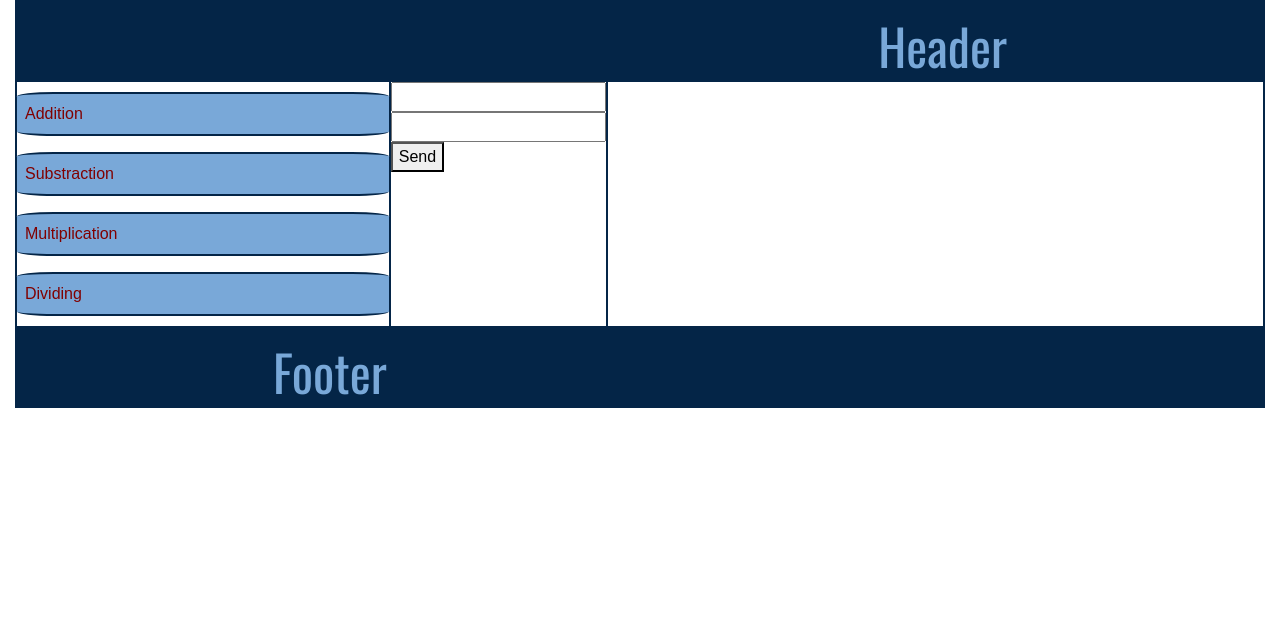
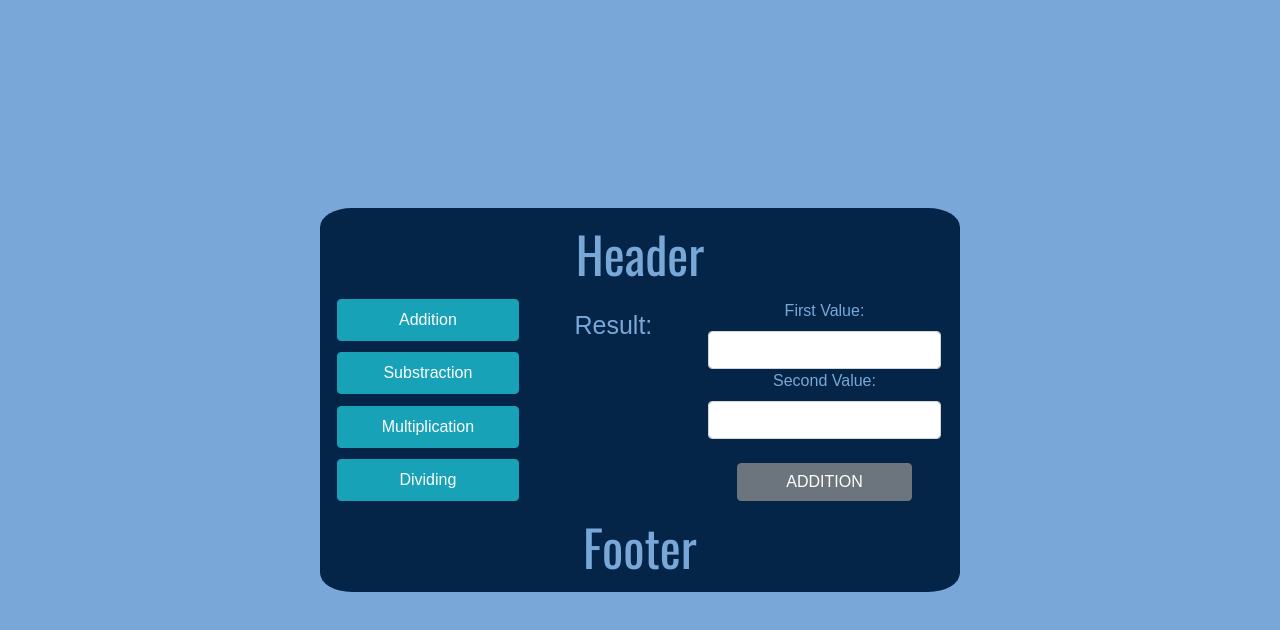
Before and after one commit to Hisuich/react-sample, a React app: page / in a window 1280 px wide. Built offline with nearby package versions, Linux system fonts and the light colour scheme.

Commit message:
remove unuseable store prop

```diff
--- a/src/components/App.js
+++ b/src/components/App.js
@@ -7,12 +7,14 @@ import Footer from './Footer.jsx';
 class App extends Component {
   render() {
     return (
+      <div className="wrapper">
       <div className="main">
         <div className="container-fluid">
           <Header />
-          <Body store={this.props.store}/>
+          <Body />
           <Footer />
         </div>
+      </div>
       </div>
     );
   }
--- a/src/components/Body.jsx
+++ b/src/components/Body.jsx
@@ -5,10 +5,10 @@ import Display from './Display';
 
 const Body = (props) => {
         return (
-        <div className='d-flex flex-row body'>
-           <Menu />
-           <Form />
-           <Display />
+        <div className='d-flex flex-row justify-content-between body'>
+            <Menu />
+            <Display />
+            <Form />
         </div>
     );
     }
--- a/src/components/Display.jsx
+++ b/src/components/Display.jsx
@@ -7,14 +7,8 @@ class Graph extends Component {
 
             return (
             <div className="d-flex flex-row display">
-
-                {props.values.map(value => {
-                    return (
-                        <div className="p-2 value">{value}</div>
-                    );
-                })}
-
                 <div className="p-2">
+                    Result: <br />
                     {props.result}
                 </div>
             </div>
--- a/src/components/Form.jsx
+++ b/src/components/Form.jsx
@@ -25,11 +25,14 @@ class Form extends React.Component {
         return (
         <div>
             <form className="form" onSubmit={this.onSubmit}>
-                <div>
-                    <input type="text" ref={this.fvalue}/><br />
-                    <input type="text" ref={this.svalue}/><br />
+                <div className="">
+                    <label htmlFor="fvalue">First Value: </label>
+                    <input type="text" className="form-control" id="fvalue" ref={this.fvalue}/>
+                    <label htmlFor="svalue">Second Value: </label>
+                    <input type="text" className="form-control" if="svalue" ref={this.svalue}/>
                 </div>
-            <button type="submit">Send</button>  <br />
+                <br />
+            <button className="btn btn-secondary" type="submit">{this.props.action}</button>
             </form>
         </div>
     );}}
--- a/src/components/Link.jsx
+++ b/src/components/Link.jsx
@@ -12,7 +12,7 @@ class Link extends Component {
 
     render () {
         return (
-        <div className="p-2 item"
+        <div className="p-2 btn item btn-info"
             onClick={this.onClick}>
             {this.props.value}
          </div>
--- a/src/index.js
+++ b/src/index.js
@@ -11,7 +11,7 @@ const store = createStore(reducer);
 
 ReactDOM.render(
     <Provider store={store}>
-        <App store={store}/>
+        <App/>
     </Provider>,
     document.getElementById('root'));
 registerServiceWorker();
--- a/src/styles/App.css
+++ b/src/styles/App.css
@@ -29,50 +29,66 @@
   to { transform: rotate(360deg); }
 }
 
+.wrapper {
+  height: 100vh;
+  background: #79a8d8;
+  display: flex;
+  justify-content: center;
+  align-items: center;
+}
 
 .main {
   color: #79a8d8;
-  display: flex;
-  flex-wrap: wrap;
-  height: 100%;
+  background: #042547;
+  border-radius: 5%;
+  width: 50%;
 }
 
 header {
-  background-color: #042547;
-  height: 20%;
+  height: 25%;
 }
 
 .title {
-  text-align: right;
+  text-align: center;
   font-size: 50px;
-  margin-right: 20%;
   font-family: 'Oswald', sans-serif;
 }
 
 .body {
-  color: #800000;
-  height: 60%;
+  height: 50%;
   border-left: #042547 solid 2px;
   border-right: #042547 solid 2px;
-
 }
 
 .form {
   border-right: #042547 solid 2px;
   height: 100%;
+  display: flex;
+  flex-direction: column;
+  text-align: center;
+  justify-content: space-between;
+  align-items: center;
 }
 
-.form input {
+.form .form-control {
   width: 100%;
+
+}
+
+.form button {
+  width: 75%;
+}
+
+.display {
+  font-size: 25px;
 }
 
 footer {
-  background-color: #042547;
-  height: 20%;
+  height: 25%;
 }
 
 .foot {
   font-size: 50px;
+  text-align: center;
   font-family: 'Oswald', sans-serif;
-  margin-left: 20%;
 }
--- a/src/styles/menu.css
+++ b/src/styles/menu.css
@@ -1,27 +1,13 @@
 .menu {
     width: 30%;
-    border-right: #042547 solid 2px;
     padding: 0;
   }
 
   .menu .item {
-    background: #79a8d8;
-    border-bottom: #042547 solid 2px;
-    border-top: #042547 solid 2px;
-    padding-bottom: 25px;
-    border-radius: 10%;
-    margin-top: 10px;
-  }
-
-  .menu .item:last-child {
-   margin-bottom: 10px;
+    padding-top: 25px;
   }
 
   .menu .item:hover {
     background: #0f0e5c;
-    color: #d7e1eb;
+
   }
-
-  .menu .item:active {
-    background: #0f0cd8;
-  }
```
